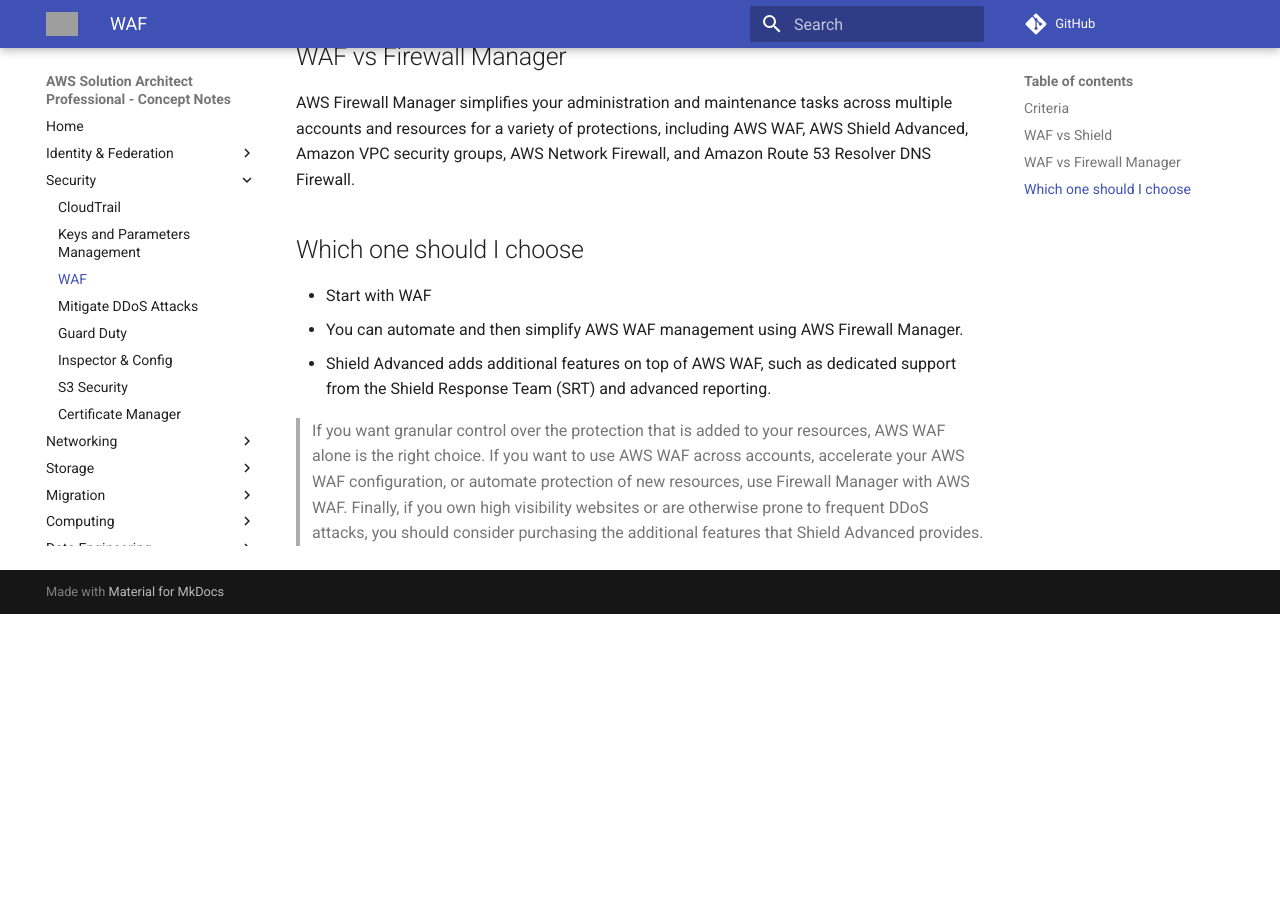
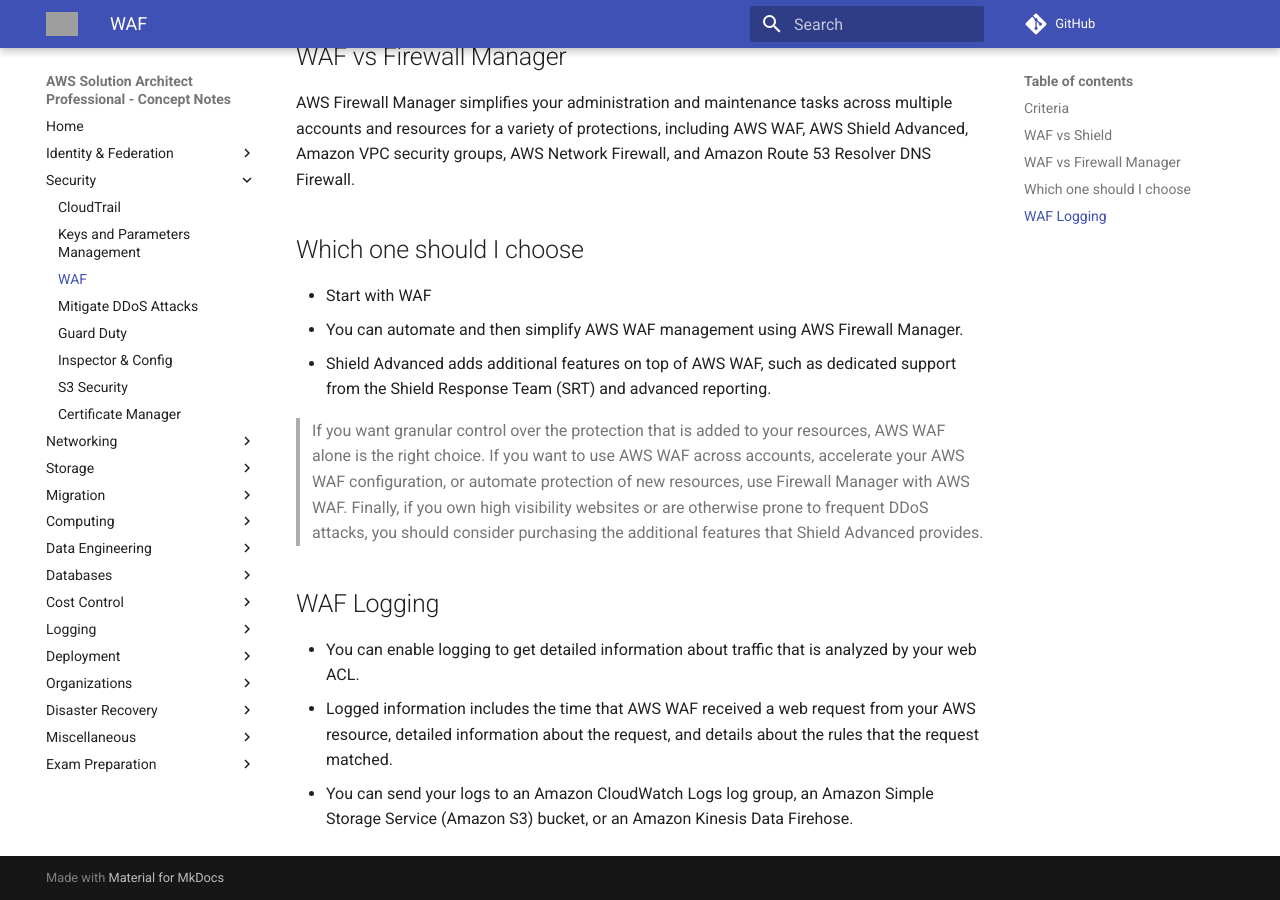
Before and after one commit to jeyabalajis/aws-certified-sa-pro-notes, an MkDocs documentation site: the page built from docs/security/waf.md, in a window 1280 px wide and 900 px high, scrolled down 836 px. Built offline with MkDocs 1.6.1 and Material for MkDocs 9.7.7, drawn with Linux system fonts in a browser that asks for light colours; comment, search, counter and statistics services are not loaded; before the commit the page ends 1450 px from its top, so only the background shows below that; grey boxes are pictures that could not be loaded.

Commit message:
Update waf.md

```diff
--- a/docs/security/waf.md
+++ b/docs/security/waf.md
@@ -30,3 +30,8 @@
 
 > If you want granular control over the protection that is added to your resources, AWS WAF alone is the right choice. If you want to use AWS WAF across accounts, accelerate your AWS WAF configuration, or automate protection of new resources, use Firewall Manager with AWS WAF.
 > Finally, if you own high visibility websites or are otherwise prone to frequent DDoS attacks, you should consider purchasing the additional features that Shield Advanced provides.
+
+## WAF Logging
+- You can enable logging to get detailed information about traffic that is analyzed by your web ACL.
+- Logged information includes the time that AWS WAF received a web request from your AWS resource, detailed information about the request, and details about the rules that the request matched.
+- You can send your logs to an Amazon CloudWatch Logs log group, an Amazon Simple Storage Service (Amazon S3) bucket, or an Amazon Kinesis Data Firehose.
```
